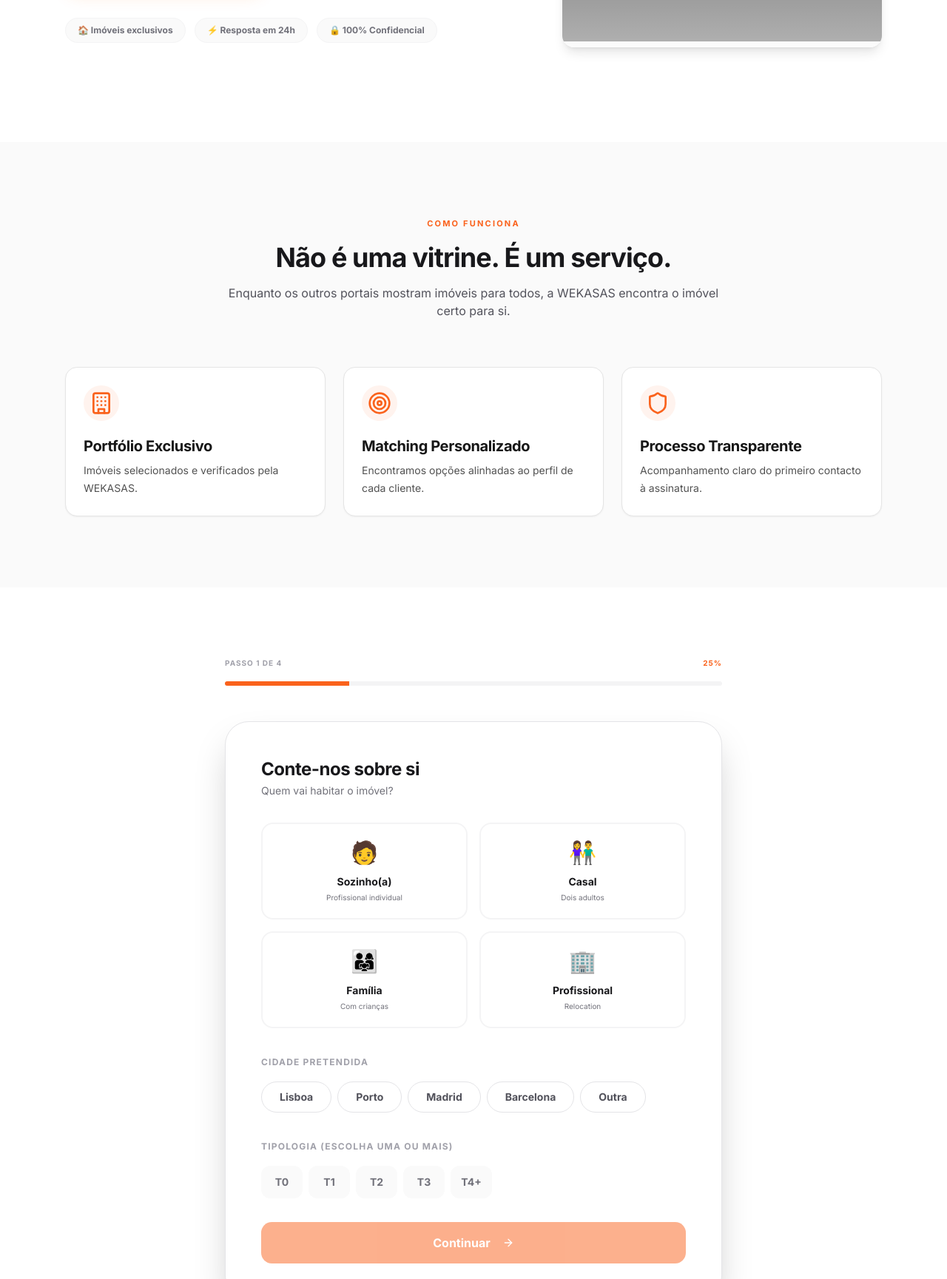
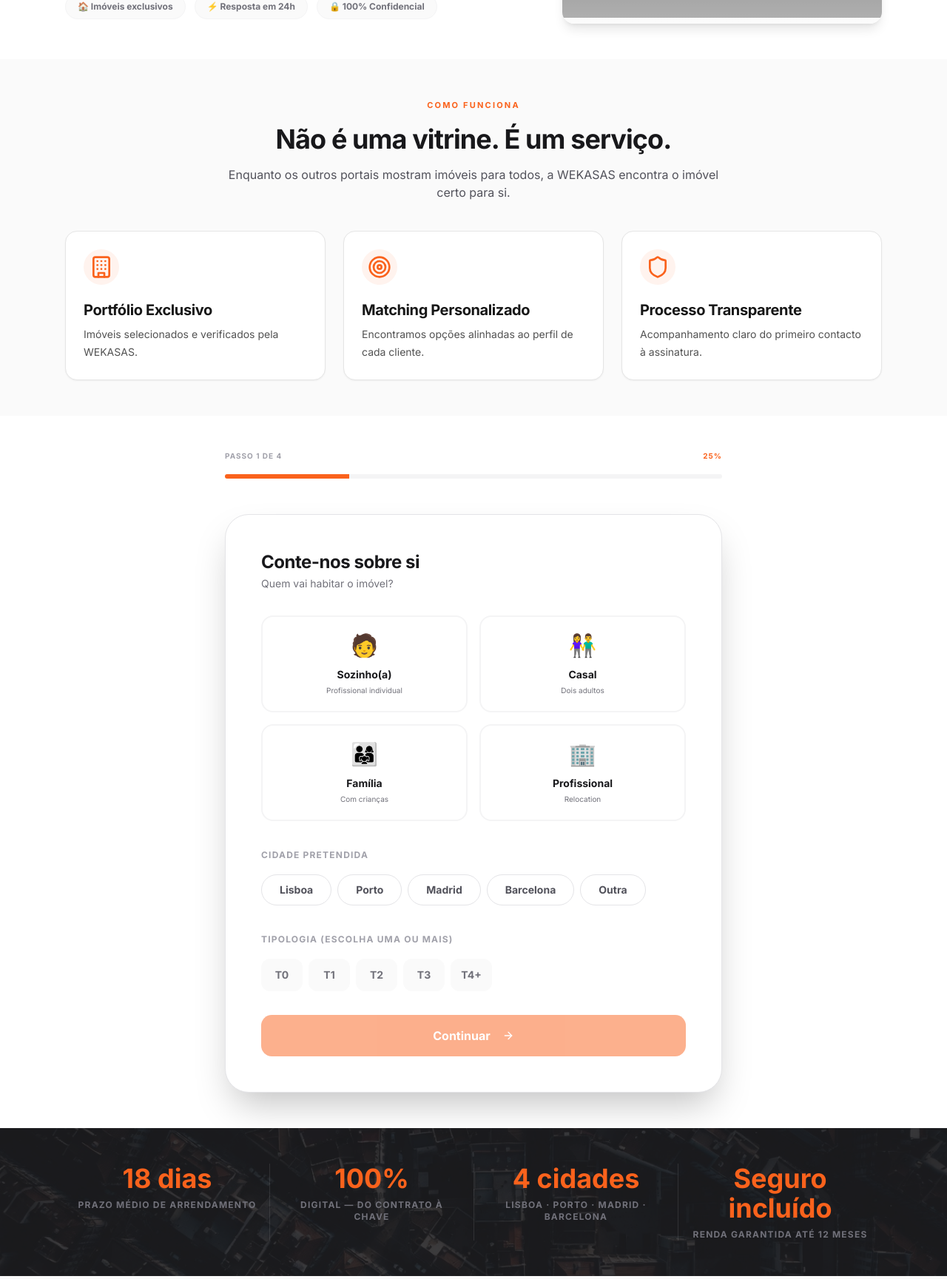
Before and after one commit to avidacomsucesso-cmd/WEKASAS, a React (Vite) app: page /inquilinos in a window 1280 px wide. Shown: the part 857-2586 px from the top of the page at 74% size. Built offline with nearby package versions, Linux system fonts and the light colour scheme; grey boxes are pictures that could not be loaded.

Commit message:
[dyad] Reduzindo espaços entre seções na página de inquilinos.

```diff
--- a/src/pages/Inquilinos.tsx
+++ b/src/pages/Inquilinos.tsx
@@ -159,7 +159,7 @@ export default function Inquilinos() {
       />
 
       {/* SECÇÃO 1 — HERO */}
-      <section className="relative overflow-hidden bg-white pt-16 pb-20 lg:pt-24 lg:pb-32">
+      <section className="relative overflow-hidden bg-white pt-8 pb-8 lg:pt-16 lg:pb-12">
         <div className="wk-container">
           <div className="grid gap-12 lg:grid-cols-12 lg:items-center">
             <div className="lg:col-span-7 animate-in fade-in slide-in-from-left-8 duration-700">
@@ -195,8 +195,8 @@ export default function Inquilinos() {
 
             <div className="lg:col-span-5 relative animate-in fade-in slide-in-from-right-8 duration-1000 delay-200">
               {/* Mobile: carrossel simples para ver os 3 perfis */}
-              <div className="lg:hidden w-full mb-12 space-y-6">
-                <div className="w-full h-[300px] rounded-3xl overflow-hidden shadow-xl border-4 border-white bg-zinc-50">
+              <div className="lg:hidden w-full mb-8 space-y-4">
+                <div className="w-full h-[280px] rounded-3xl overflow-hidden shadow-xl border-4 border-white bg-zinc-50">
                   <img
                     src="/images/inquilinos/familia_1.png"
                     alt="Família WEKASAS"
@@ -259,9 +259,9 @@ export default function Inquilinos() {
       </section>
 
       {/* SECÇÃO 2 — CONCEITO */}
-      <section className="bg-zinc-50 py-24">
+      <section className="bg-zinc-50 py-8 lg:py-12">
         <div className="wk-container">
-          <div className="text-center max-w-2xl mx-auto mb-16">
+          <div className="text-center max-w-2xl mx-auto mb-8 lg:mb-10">
             <span className="text-[11px] font-black uppercase tracking-[0.2em] text-[color:var(--color-orange)]">COMO FUNCIONA</span>
             <h2 className="mt-4 text-3xl font-bold tracking-tight text-zinc-900 sm:text-4xl">Não é uma vitrine. É um serviço.</h2>
             <p className="mt-4 text-zinc-600">Enquanto os outros portais mostram imóveis para todos, a WEKASAS encontra o imóvel certo para si.</p>
@@ -291,7 +291,7 @@ export default function Inquilinos() {
       </section>
 
       {/* SECÇÃO 3 — WIZARD DE FORMULÁRIO */}
-      <section ref={formRef} id="submeter-perfil" className="bg-white py-24 scroll-mt-24">
+      <section ref={formRef} id="submeter-perfil" className="bg-white py-8 lg:py-12 scroll-mt-24">
         <div className="wk-container">
           <div className="max-w-2xl mx-auto">
             {!isSuccess ? (
@@ -735,7 +735,7 @@ export default function Inquilinos() {
       </section>
 
       {/* SECÇÃO 4 — TRUST SIGNALS */}
-      <section className="relative py-20 overflow-hidden">
+      <section className="relative py-8 lg:py-12 overflow-hidden">
         {/* Background image com Vista Aérea */}
         <div
           className="absolute inset-0 bg-cover bg-center bg-no-repeat transition-transform duration-10000 hover:scale-110"
@@ -766,9 +766,9 @@ export default function Inquilinos() {
       </section>
 
       {/* SECÇÃO 5 — FOOTER CTA */}
-      <section className="bg-zinc-50 py-24">
+      <section className="bg-zinc-50 py-8 lg:py-12">
         <div className="wk-container text-center">
-          <div className="mx-auto h-12 w-auto mb-10 opacity-20 grayscale">
+          <div className="mx-auto h-12 w-auto mb-6 lg:mb-10 opacity-20 grayscale">
             <img src="/assets/wekasas-logo-official.png" alt="WEKASAS" className="h-full mx-auto mix-blend-multiply" />
           </div>
           <h2 className="text-3xl font-black tracking-tight text-zinc-900 sm:text-4xl">Não encontra o que procura nos portais?</h2>
```
